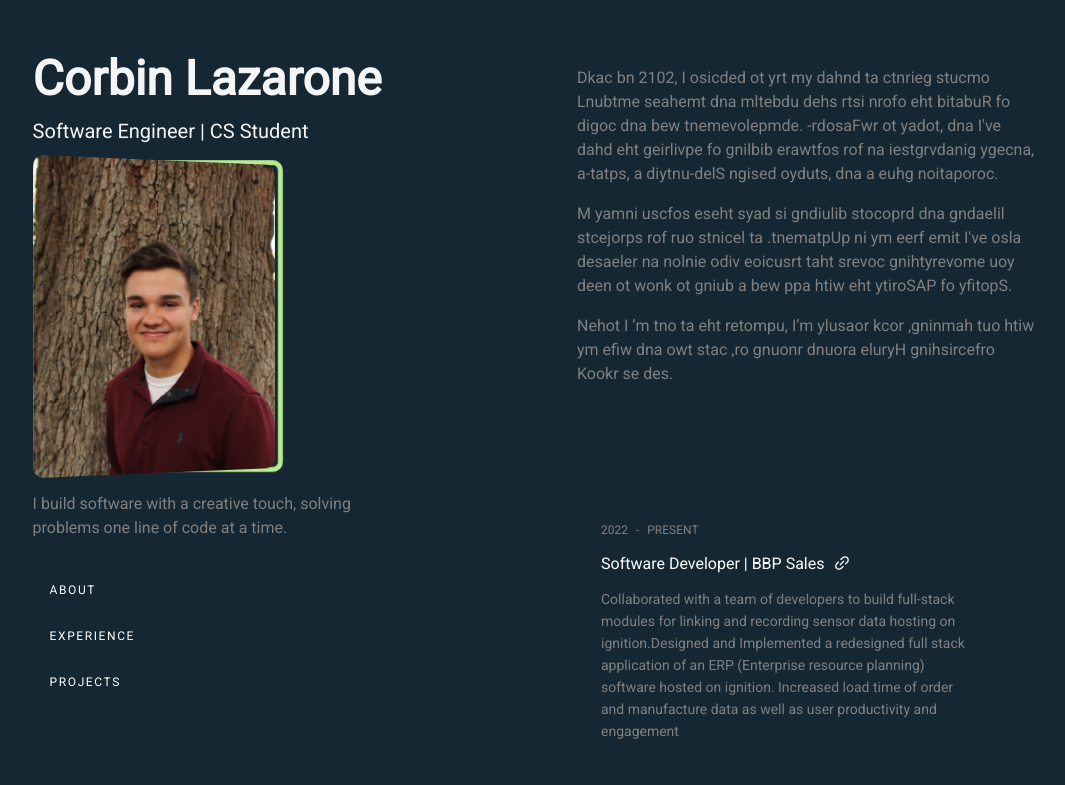
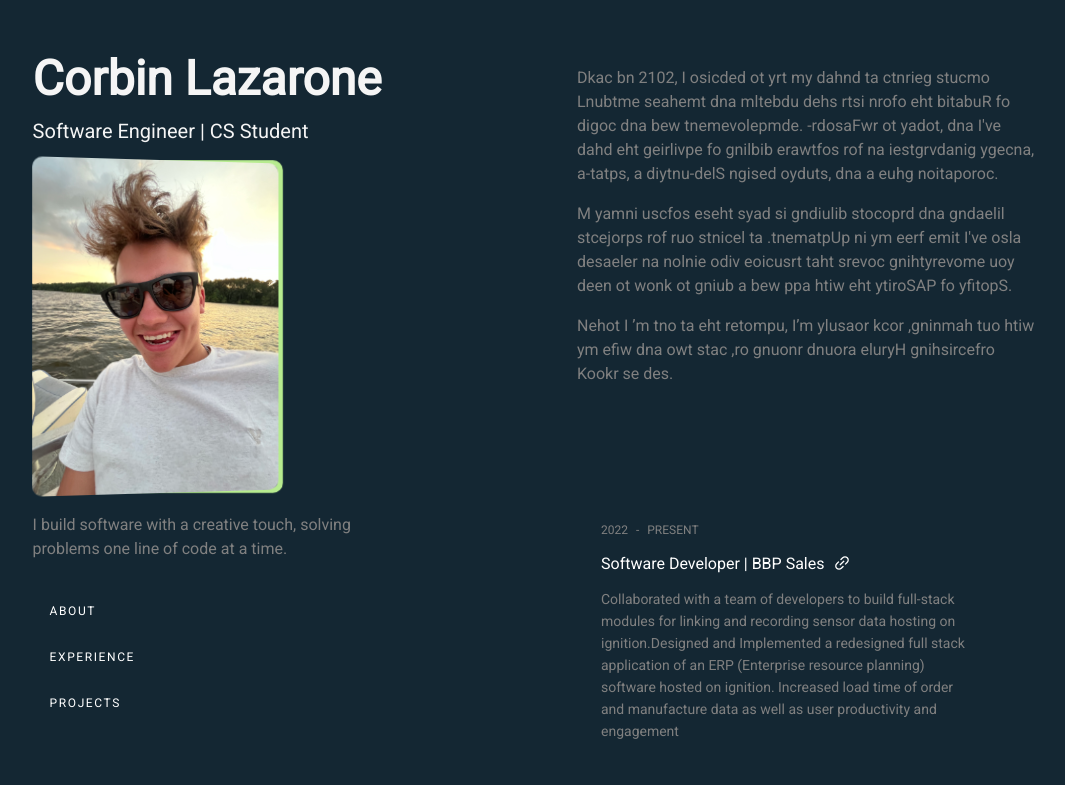
Before and after one commit to corbinlazarone/corbinWebsite, a Next.js app in the folder portfolio/: page / in a window 1280 px wide. Shown: the top 785 px of the page, without its empty margins (63-1128 px from the left). Built offline with nearby package versions, Linux system fonts and the light colour scheme.

Commit message:
added new photo, and fixed photo border styling

```diff
--- a/portfolio/package.json
+++ b/portfolio/package.json
@@ -10,9 +10,10 @@
   },
   "dependencies": {
     "antd": "^5.12.8",
-    "next": "14.0.4",
+    "next": "^14.2.5",
     "react": "^18",
-    "react-dom": "^18"
+    "react-dom": "^18",
+    "sharp": "^0.33.4"
   },
   "devDependencies": {
     "@types/node": "^20",
--- a/portfolio/src/app/Components/leftside.tsx
+++ b/portfolio/src/app/Components/leftside.tsx
@@ -6,7 +6,7 @@ import {
   LinkedinFilled,
   GithubFilled,
 } from "@ant-design/icons";
-import corbinImage from "@/app/images/corbinImage.jpg";
+import corbinImage from "@/app/images/corbin_Image.jpg";
 import Image from "next/image";
 
 const Left: React.FC = () => {
--- a/portfolio/src/app/Components/rightside.tsx
+++ b/portfolio/src/app/Components/rightside.tsx
@@ -4,7 +4,6 @@ import { ExperienceListProps, ExperienceData } from "../utils/ExperienceTypes";
 import { ProjectData, ProjectsListProps } from "../utils/ProjectTypes";
 import { LinkOutlined } from "@ant-design/icons";
 import Image from "next/image";
-import { SP } from "next/dist/shared/lib/utils";
 
 const ExperienceList: React.FC<ExperienceListProps> = ({ experience }) => {
   const ExperienceListItems = experience.map((item, index) => (
--- a/portfolio/src/app/styles/left.module.css
+++ b/portfolio/src/app/styles/left.module.css
@@ -92,10 +92,9 @@
   display: block;
   max-width: 100%;
   width: 250px;
-  height: 300px;
   height: auto;
   border-radius: 10px;
-  transform: rotateY(15deg);
+  transform: rotateY(10deg);
   transition: transform 0.3s;
 }
 
@@ -109,7 +108,7 @@
   right: 0;
   bottom: 0;
   left: 0;
-  border: 5px solid #b7eb8f;
+  border: 6px solid #b7eb8f;
   transform: translateZ(-1px);
   border-radius: 10px;
   z-index: -1;
```
Also changed, not shown: portfolio/src/app/images/corbin_Image.jpg (added), 1 other file (tests, documents, lock files or other folders).
